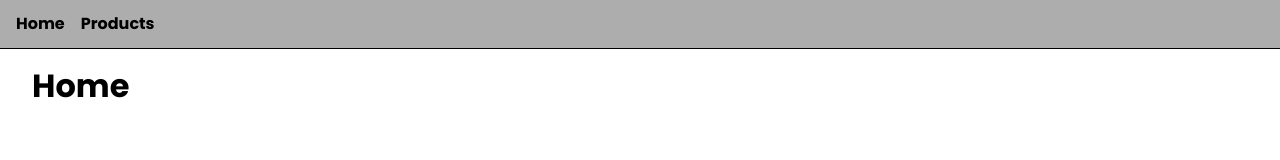
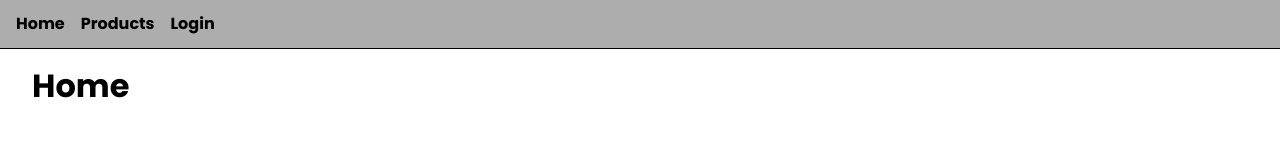
Before and after one commit to Gledros/sveltekit-course-app, a SvelteKit app: page / in a window 1280 px wide. Shown: the top 160 px of the page. Built offline with nearby package versions, Linux system fonts and the light colour scheme.

Commit message:
feat: add login link to layout

```diff
--- a/src/routes/+layout.svelte
+++ b/src/routes/+layout.svelte
@@ -15,6 +15,7 @@
 <nav>
 	<a href="/">Home</a>
 	<a href="/products">Products</a>
+	<a href="/login">Login</a>
 </nav>
 
 <div>
```
